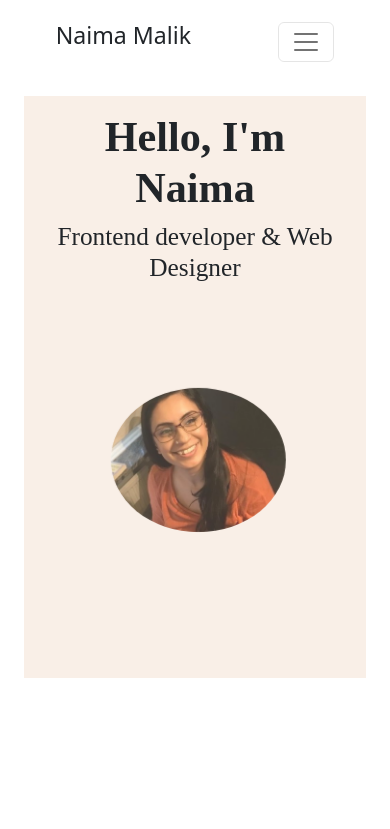
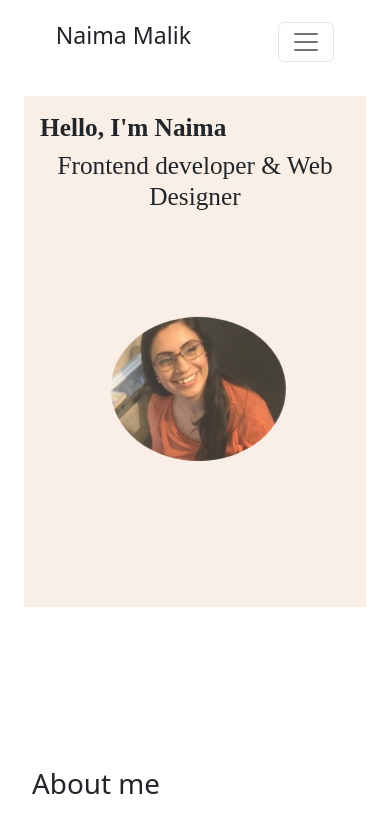
Before and after one commit to bdnaima/Naimas-profile, a React (Create React App) app: page / in a window 390 px wide. Shown: the top 829 px of the page. Built offline with nearby package versions, Linux system fonts and the light colour scheme.

Commit message:
Add changes to 820px screen dimension size for heading

```diff
--- a/src/styles/Home.css
+++ b/src/styles/Home.css
@@ -140,8 +140,7 @@
   }
 
   .heading-me h2 {
-    text-align: center;
-    font-size: 5vh;
+    font-size: 4vh;
   }
   .heading-me h3 {
     text-align: center;
@@ -189,6 +188,9 @@
   }
 }
 
-@media (min-heigh: 820px) {
+@media (max-width: 820px) {
   /* Projects */
+  .heading-me h2 {
+    font-size: 3vh;
+  }
 }
```
